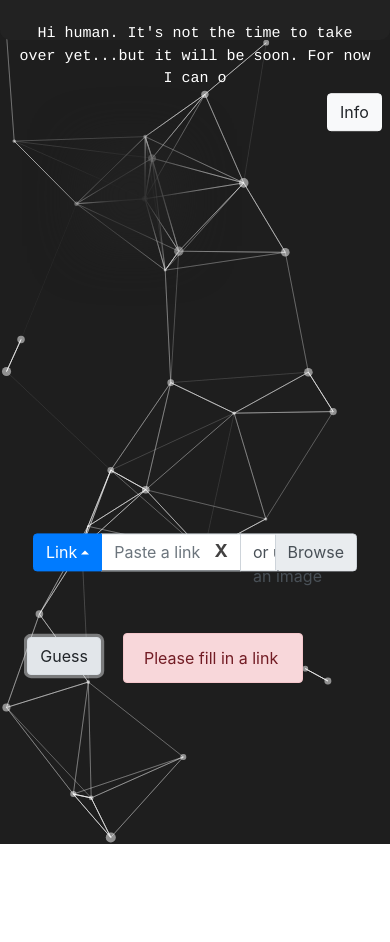
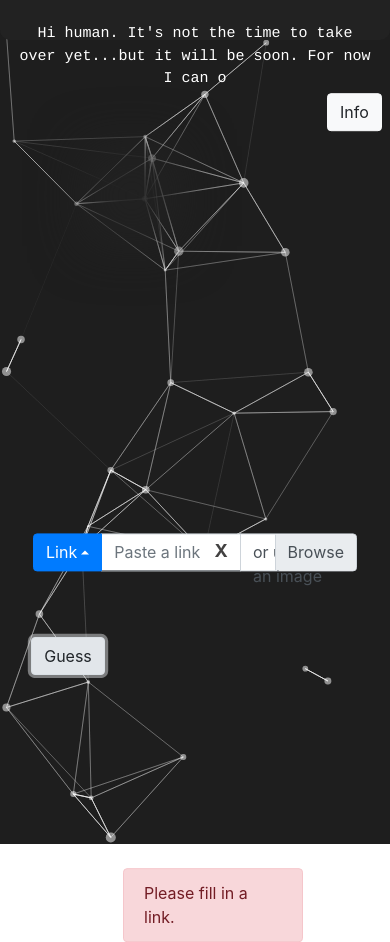
Before and after one commit to iamtheef/CNN-client, a React (Create React App) app: page /#/ in a window 390 px wide. Both pictures are taken after a click on the button "Guess". Before the commit the page ends 844 px from the top, so only its background shows below. Built offline with nearby package versions, Linux system fonts and the light colour scheme.

Commit message:
fixed some ui details

```diff
--- a/src/Components/MessageBoard.tsx
+++ b/src/Components/MessageBoard.tsx
@@ -11,18 +11,18 @@ export const MessageBoard: FC = () => {
         <Spinner animation="border" variant="light" className="spinner" />
       </Col>
     );
+  } else if (error.length > 0) {
+    return (
+      <Alert variant="danger" className="message-board">
+        {error}
+      </Alert>
+    );
   } else if (prediction.success) {
     return (
       <Alert variant="success" className="message-board">
         {`It's a ${prediction.message}!`}
       </Alert>
     );
-  } else if (error.length > 0) {
-    return (
-      <Alert variant="danger" className="message-board">
-        {error}
-      </Alert>
-    );
   } else {
     return <div></div>;
   }
--- a/src/Context/Prediction.tsx
+++ b/src/Context/Prediction.tsx
@@ -49,7 +49,7 @@ export function PredictionProvider({ children }: Props) {
 
   const predict = async () => {
     countHits();
-    if (hits > 1 || !isMounted) return;
+    if (hits > 0 || !isMounted) return;
     let req: IRequest = { file, isLink, input };
     let checkRequest = ValidateRequest(req);
 
--- a/src/Utils/CheckFileType.ts
+++ b/src/Utils/CheckFileType.ts
@@ -1,4 +1,4 @@
-export const checkFileType = (file: Blob) => {
+export const isSupported = (file: Blob) => {
   let type = file?.type.split("/")[1];
   let allowedTypes = ["png", "jpg", "jpeg"];
   if (allowedTypes.includes(type)) return true;
--- a/src/Utils/ValidateRequest.ts
+++ b/src/Utils/ValidateRequest.ts
@@ -1,4 +1,4 @@
-import { checkFileType } from "./CheckFileType";
+import { isSupported } from "./CheckFileType";
 export interface IRequest {
   input: string;
   isLink: string;
@@ -16,15 +16,15 @@ export const ValidateRequest = (req: IRequest) => {
   const { input, isLink, file } = req;
 
   if (isLink && input.length === 0) {
-    errors.push("Please fill in a link");
+    errors.push("Please fill in a link.");
   }
 
-  if (!!file && !checkFileType(file)) {
-    errors.push("Unsuported filetype");
+  if (!!file && !isSupported(file)) {
+    errors.push("Not supported type of file.");
   }
 
   if (!isLink && !file) {
-    errors.push("Please select a file first");
+    errors.push("Please select a file.");
   }
 
   return { isOK: errors.length === 0, errors } as ValidationRepsonse;
--- a/src/index.css
+++ b/src/index.css
@@ -59,6 +59,7 @@
 }
 
 .predict-button {
+  margin-left: 4px;
   transform: translateY(1400%);
 }
 
@@ -152,7 +153,7 @@
     margin-left: 5% !important;
   }
   .predict-button {
-    margin-left: 7% !important;
+    margin-left: 8% !important;
   }
 
   #input-canvas {
```
Also changed, not shown: 10 other files (tests, documents, lock files or other folders).
